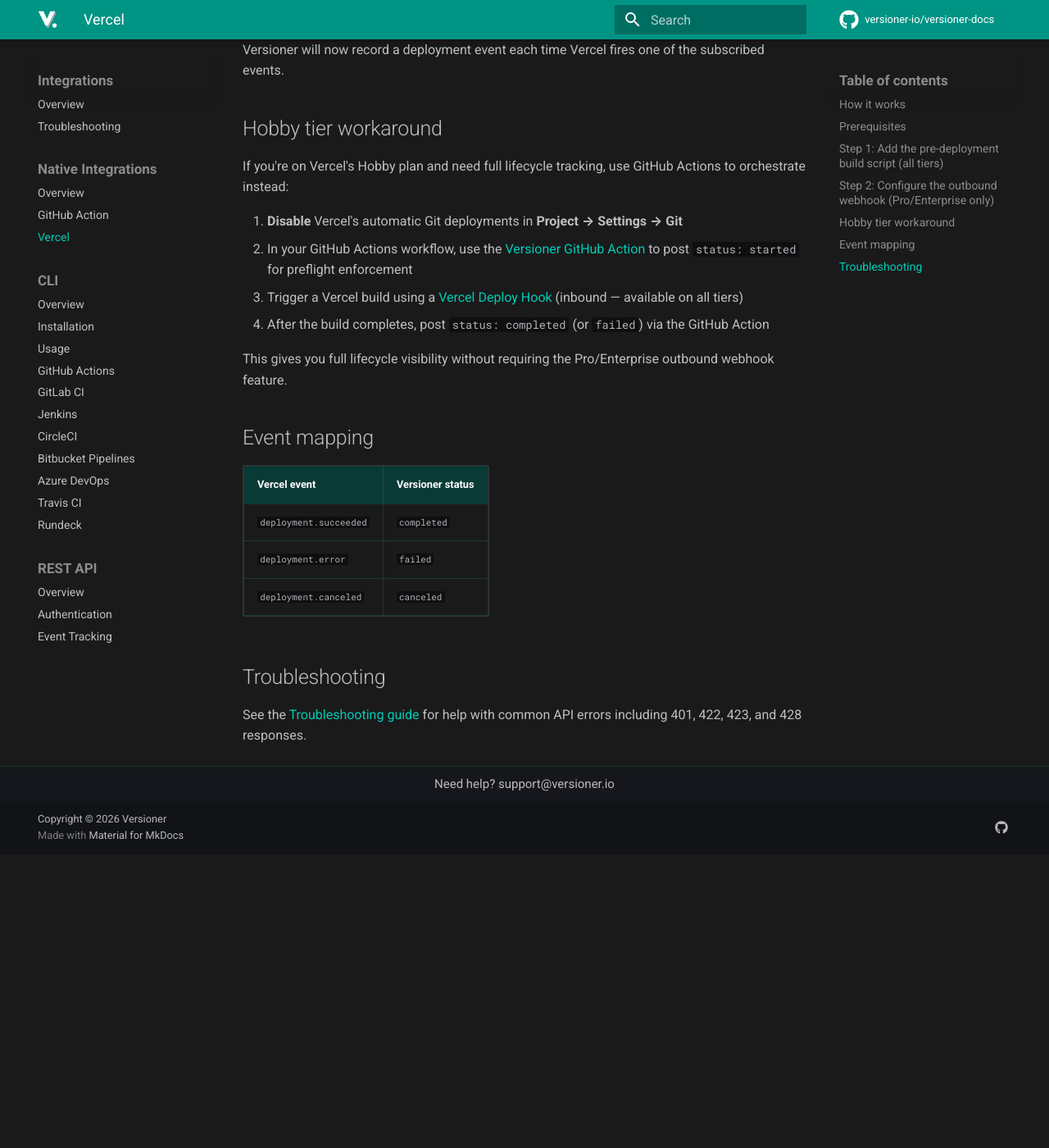
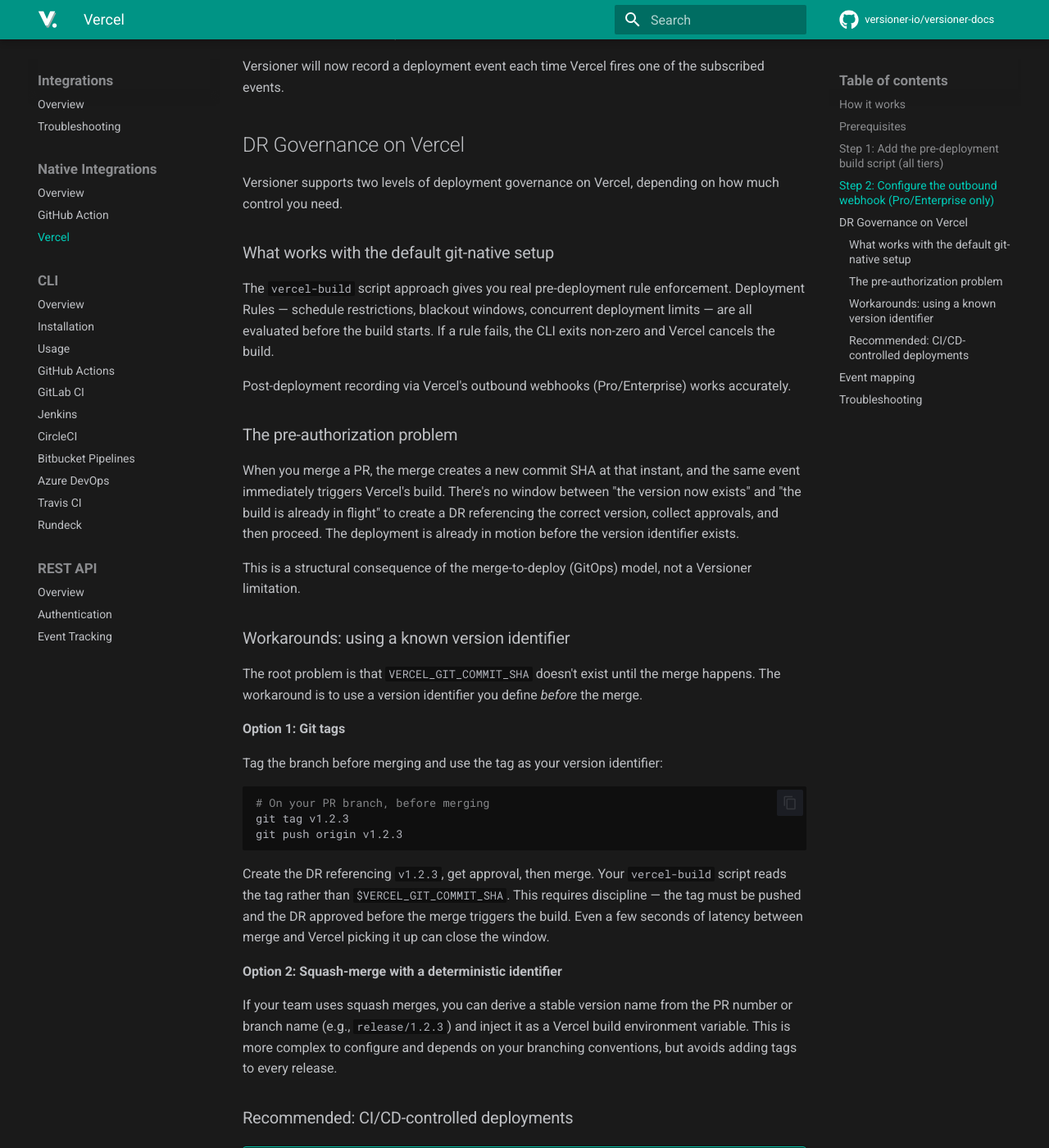
Before and after one commit to versioner-io/versioner-docs, an MkDocs documentation site: the page built from public/integrations/native/vercel.md, in a window 1280 px wide and 1400 px high, scrolled down 2363 px. Shown: the whole window at 82% size. Built offline with MkDocs 1.6.1 and Material for MkDocs 9.7.7, drawn with Linux system fonts in a browser that asks for light colours; comment, search, counter and statistics services are not loaded; before the commit the page ends 3405 px from its top, so only the background shows below that; some of the changed text lies outside the part shown.

Commit message:
Better caveat Vercel

````diff
--- a/public/integrations/native/vercel.md
+++ b/public/integrations/native/vercel.md
@@ -2,8 +2,8 @@
 
 Track Vercel deployments in Versioner and enforce deployment rules before builds start.
 
-!!! warning "Not recommended for Vercel Hobby (Free) without a workaround"
-    Vercel's outbound webhook feature — required to record deployment completions — is only available on Pro and Enterprise plans. On the Hobby tier, deployments created by Versioner can never be closed out and will remain permanently in **Started** state. See the [Hobby tier workaround](#hobby-tier-workaround) if you're on a free plan.
+!!! warning "Vercel Hobby (Free) plan: limited without pipeline changes"
+    Vercel's outbound webhook feature — required to record deployment completions — is only available on Pro and Enterprise plans. On the Hobby tier, deployments remain permanently in **Started** state unless you control builds from your CI/CD pipeline. See [CI/CD-controlled deployments](#recommended-cicd-controlled-deployments) for the workaround — it applies to Hobby lifecycle tracking and to full DR approval workflows on any tier.
 
 ## How it works
 
@@ -40,8 +40,8 @@ Add your API key as a Vercel environment variable:
 
 When `--status started` is posted, Versioner evaluates your [deployment rules](../../concepts/governance/deployment-rules.md). If an enforced rule fails, the CLI exits non-zero and Vercel cancels the build — the deployment never starts.
 
-!!! warning "Hobby tier: deployments stay in \"Started\" state"
-    On Hobby (Free), Vercel does not support outbound webhooks. The build script enforces preflight checks and creates a deployment record, but without a completion event the deployment remains permanently in **Started** state in Versioner. See [Hobby tier workaround](#hobby-tier-workaround) if you need full lifecycle tracking.
+!!! warning "Hobby tier: deployments stay in "Started" state"
+    On Hobby (Free), Vercel does not support outbound webhooks. The build script enforces preflight checks and creates a deployment record, but without a completion event the deployment remains permanently in **Started** state in Versioner. See [CI/CD-controlled deployments](#recommended-cicd-controlled-deployments) for the workaround.
 
 ## Step 2: Configure the outbound webhook (Pro/Enterprise only)
 
@@ -73,16 +73,58 @@ When `--status started` is posted, Versioner evaluates your [deployment rules](.
 
 Versioner will now record a deployment event each time Vercel fires one of the subscribed events.
 
-## Hobby tier workaround
+## DR Governance on Vercel
 
-If you're on Vercel's Hobby plan and need full lifecycle tracking, use GitHub Actions to orchestrate instead:
+Versioner supports two levels of deployment governance on Vercel, depending on how much control you need.
 
-1. **Disable** Vercel's automatic Git deployments in **Project → Settings → Git**
-2. In your GitHub Actions workflow, use the [Versioner GitHub Action](./github-action.md) to post `status: started` for preflight enforcement
-3. Trigger a Vercel build using a [Vercel Deploy Hook](https://vercel.com/docs/deployments/deploy-hooks) (inbound — available on all tiers)
-4. After the build completes, post `status: completed` (or `failed`) via the GitHub Action
+### What works with the default git-native setup
 
-This gives you full lifecycle visibility without requiring the Pro/Enterprise outbound webhook feature.
+The `vercel-build` script approach gives you real pre-deployment rule enforcement. Deployment Rules — schedule restrictions, blackout windows, concurrent deployment limits — are all evaluated before the build starts. If a rule fails, the CLI exits non-zero and Vercel cancels the build.
+
+Post-deployment recording via Vercel's outbound webhooks (Pro/Enterprise) works accurately.
+
+### The pre-authorization problem
+
+When you merge a PR, the merge creates a new commit SHA at that instant, and the same event immediately triggers Vercel's build. There's no window between "the version now exists" and "the build is already in flight" to create a DR referencing the correct version, collect approvals, and then proceed. The deployment is already in motion before the version identifier exists.
+
+This is a structural consequence of the merge-to-deploy (GitOps) model, not a Versioner limitation.
+
+### Workarounds: using a known version identifier
+
+The root problem is that `VERCEL_GIT_COMMIT_SHA` doesn't exist until the merge happens. The workaround is to use a version identifier you define *before* the merge.
+
+**Option 1: Git tags**
+
+Tag the branch before merging and use the tag as your version identifier:
+
+```bash
+# On your PR branch, before merging
+git tag v1.2.3
+git push origin v1.2.3
+```
+
+Create the DR referencing `v1.2.3`, get approval, then merge. Your `vercel-build` script reads the tag rather than `$VERCEL_GIT_COMMIT_SHA`. This requires discipline — the tag must be pushed and the DR approved before the merge triggers the build. Even a few seconds of latency between merge and Vercel picking it up can close the window.
+
+**Option 2: Squash-merge with a deterministic identifier**
+
+If your team uses squash merges, you can derive a stable version name from the PR number or branch name (e.g., `release/1.2.3`) and inject it as a Vercel build environment variable. This is more complex to configure and depends on your branching conventions, but avoids adding tags to every release.
+
+### Recommended: CI/CD-controlled deployments
+
+!!! tip "Recommended for pre-authorized DRs and for Hobby-tier lifecycle tracking"
+    These are different problems with the same solution. If you need full DR approval workflows *or* you're on Vercel's Hobby plan (which lacks outbound webhooks for post-deployment recording), disable Vercel's automatic Git deploys and control builds from your CI/CD pipeline instead.
+
+Switch from Vercel's automatic Git integration to a CI/CD-controlled model:
+
+1. **Disable** Vercel's automatic Git deployment: **Project → Settings → Git → Auto-deploy on push**
+2. In your CI/CD pipeline, on merge to `main` your pipeline registers the version with Versioner
+3. Create a Deployment Request and attach the version
+4. Once approved, trigger the Vercel build via [Deploy Hook](https://vercel.com/docs/deployments/deploy-hooks) (available on all Vercel tiers, including Hobby) from another pipeline
+    - After the build completes, Vercel posts `status: completed` or `status: failed` via the Versioner webhook
+
+The Vercel build still runs on Vercel's infrastructure — you're just controlling *when* it fires, giving Versioner the approval window it needs before the deployment starts.
+
+The `vercel-build` preflight script remains valid and recommended for teams that want rule enforcement without changing their pipeline. Switch to CI/CD-controlled deploys when you need the full approval-before-deploy workflow or need post-deployment recording on Hobby.
 
 ## Event mapping
 
````
